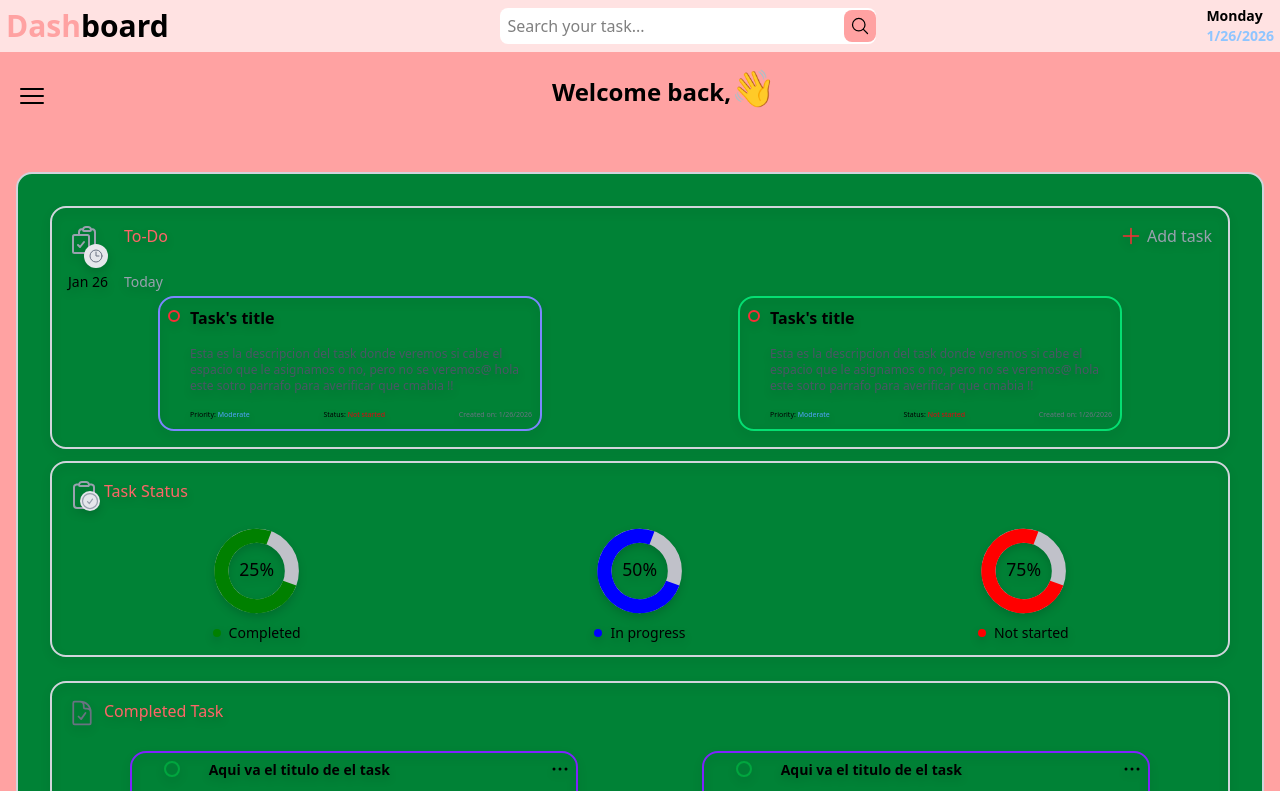
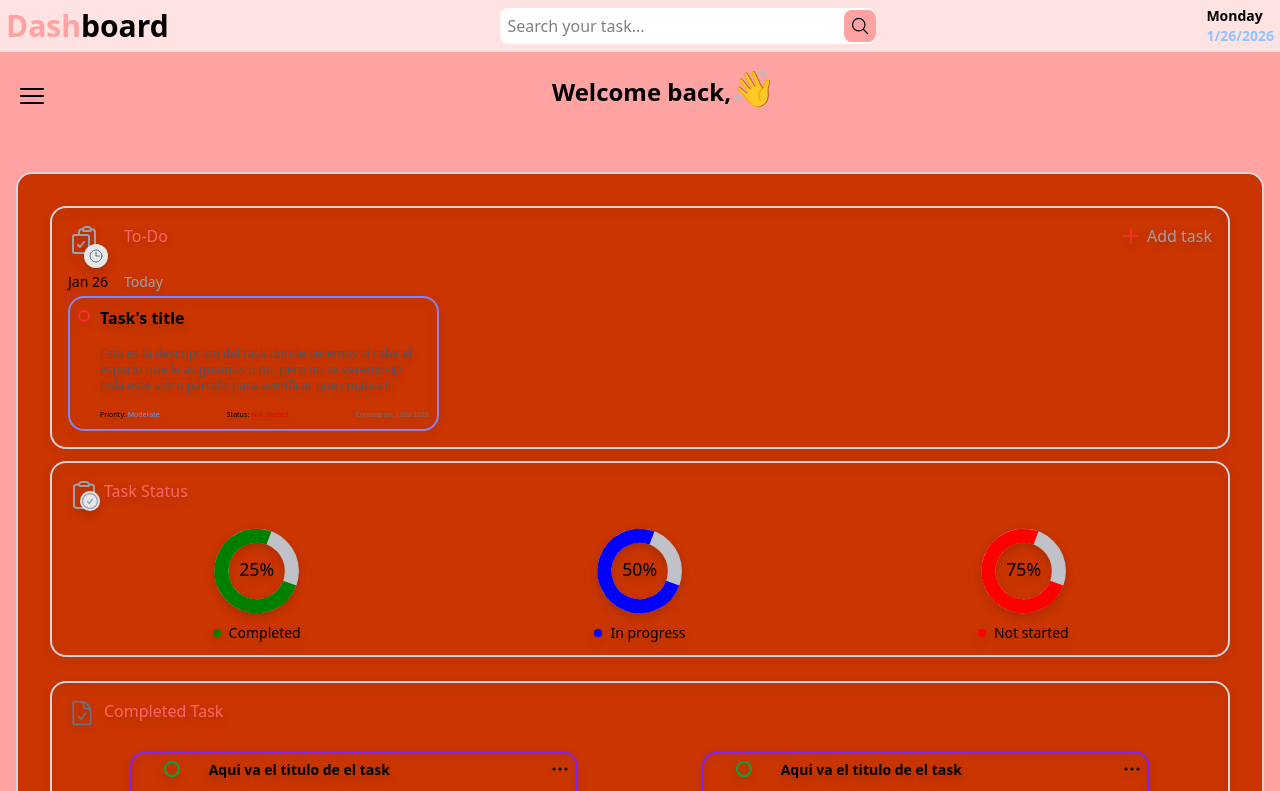
Before and after one commit to karinatuyuc/my-todo-list-React, a React (Vite) app: page / in a window 1280 px wide. Shown: the top 791 px of the page. Built offline with nearby package versions, Linux system fonts and the light colour scheme.

Commit message:
feat: create mediaquery for taskCards

```diff
--- a/src/Dashboard.jsx
+++ b/src/Dashboard.jsx
@@ -1,6 +1,7 @@
 import { MagnifyingGlassIcon, ClockIcon, ClipboardDocumentCheckIcon, PlusIcon, ClipboardIcon, CheckCircleIcon} from "@heroicons/react/24/outline";
 import ProgressCircle from "./ProgressCircle.jsx";
 import CompletedTask from "./CompletedTask.jsx";
+import TaskCard from "./TaskCard.jsx";
 import SideMenu from "./sideMenu.jsx";
 
 export default function Dashboard({showModal}) {
@@ -18,8 +19,8 @@ export default function Dashboard({showModal}) {
     const dateInNumber = date.toLocaleDateString("en-US"); // To show the date in number
 
     let waveHand = "\u{1F44B}" //Emoji hand waving
+    let descripcionTaks  = "Esta es la descripcion del task donde veremos si cabe el espacio que le asignamos o no, pero no se veremos@ hola este sotro parrafo para averificar que cmabia !!"
 
-    let descripcionTaks  = "Esta es la descripcion del task donde veremos si cabe el espacio que le asignamos o no, pero no se veremos@ hola este sotro parrafo para averificar que cmabia !!"
 
 
     const circles = [
@@ -79,7 +80,7 @@ export default function Dashboard({showModal}) {
 
 
                 {/** Main section */}
-                <section className="border-2 border-gray-300 m-4 mb-5 mt-12 p-6 md:bg-green-700 md:min-h-screen md:p-8 md:rounded-2xl">
+                <section className="border-2 border-gray-300 m-4 mb-5 mt-12 p-6 md:bg-orange-700 md:min-h-screen md:p-8 md:rounded-2xl">
 
                     {/*ADD TASK SECTION AND CARDS TASKS (different component in REVIEW)*/}
                     <div className="w-full border-2 border-gray-300 drop-shadow-lg p-2 mb-3 rounded-2xl md:">
@@ -120,65 +121,12 @@ export default function Dashboard({showModal}) {
                             </button>
                         </div>
 
-
-                        {/*DIV TO DO AND ADD TASK*/}
-                        <div className="grid grid-cols-1 gap-4 mt-10 p-2 md:grid md:grid-cols-2">
-
-                            {/**Card #1 */}
-                          <div className="w-full max-w-sm mx-auto min-h-28 border-2 border-indigo-400 rounded-2xl  p-0.5 md:grid md:grid-cols-1">
-
-                           <div className="flex gap-2.5 p-1.5">
-                               <div className="flex justify-center items-start mt-1">
-                                   <span className="w-3 h-3 border-2 rounded-full text-red-500"></span> {/**This sould be interactive too */}
-                               </div>
+                        <TaskCard
+                          descriptionTask={descripcionTaks}
+                          date={dateInNumber}
+                        />
 
 
-                               {/*CARD TASKS */}
-                               <div className="flex flex-col gap-4">
-                                    <span className="font-bold text-black">Task's title</span>
-                                    <p className="line-clamp-3 text-xs text-gray-600">{descripcionTaks}</p>
-
-                                  {/** CARD FOOTER */}
-                                   <div className="text-[7px] flex justify-between">
-                                       <span>Priority: <span className="text-blue-400">Moderate</span></span>
-                                       <span className="">Status: <span className='text-red-600'>Not started</span></span> {/**This should be interactive  */}
-                                       <span className="text-gray-500">Created on: {dateInNumber}</span>
-                                   </div>
-
-                                 </div>
-                            </div>
-                          </div>
-
-
-                          {/**Card #2 */}
-
-                        <div className="w-full max-w-sm mx-auto min-h-28 border-2 border-green-400 rounded-2xl  p-0.5 md:grid md:grid-cols-1">
-
-                           <div className="flex gap-2.5 p-1.5">
-                               <div className="flex justify-center items-start mt-1">
-                                   <span className="w-3 h-3 border-2 rounded-full text-red-500"></span> {/**This sould be interactive too */}
-                               </div>
-
-
-                               {/*CARD TASKS */}
-                               <div className="flex flex-col gap-4">
-                                    <span className="font-bold text-black">Task's title</span>
-                                    <p className="line-clamp-3 text-xs text-gray-600">{descripcionTaks}</p>
-
-                                  {/** CARD FOOTER */}
-                                   <div className="text-[7px] flex justify-between">
-                                       <span>Priority: <span className="text-blue-400">Moderate</span></span>
-                                       <span className="">Status: <span className='text-red-600'>Not started</span></span> {/**This should be interactive  */}
-                                       <span className="text-gray-500">Created on: {dateInNumber}</span>
-                                   </div>
-
-                                 </div>
-                            </div>
-                          </div>
-
-
-
-                        </div>
 
 
                     </div>
--- a/src/TaskCard.jsx
+++ b/src/TaskCard.jsx
@@ -0,0 +1,40 @@
+
+export default function TaskCard ({descriptionTask, date}){
+
+    return (
+        <>
+                                   {/*DIV TO DO AND ADD TASK*/}
+             <div className="grid grid-cols-1 gap-4 mt-10 p-2 md:grid md:grid-cols-2 lg:grid-cols-3">
+
+                {/**Card #1 */}
+                <div className="w-full max-w-sm mx-auto min-h-28 border-2 border-indigo-400 rounded-2xl  p-0.5 md:grid md:grid-cols-1">
+
+                    <div className="flex gap-2.5 p-1.5">
+                        <div className="flex justify-center items-start mt-1">
+                            <span className="w-3 h-3 border-2 rounded-full text-red-500"></span> {/**This sould be interactive too */}
+                        </div>
+
+
+                             {/*CARD TASKS */}
+                            <div className="flex flex-col gap-4">
+                                <span className="font-bold text-black">Task's title</span>
+                                    <p className="line-clamp-3 text-xs text-gray-600">{descriptionTask}</p>
+
+                                        {/** CARD FOOTER */}
+                                        <div className="text-[7px] flex justify-between">
+                                                  <span>Priority: <span className="text-blue-400">Moderate</span></span>
+                                                  <span className="">Status: <span className='text-red-600'>Not started</span></span> {/**This should be interactive  */}
+                                                  <span className="text-gray-500">Created on: {date}</span>
+                                        </div>
+
+                            </div>
+                    </div>
+                </div>
+
+             </div>
+
+
+
+        </>
+    )
+}
--- a/src/TodoApp.jsx
+++ b/src/TodoApp.jsx
@@ -86,6 +86,7 @@ function TodoApp() {
     return (
         <>
         <Dashboard
+            tasks={tasks}
         />
 
           {/*
```
